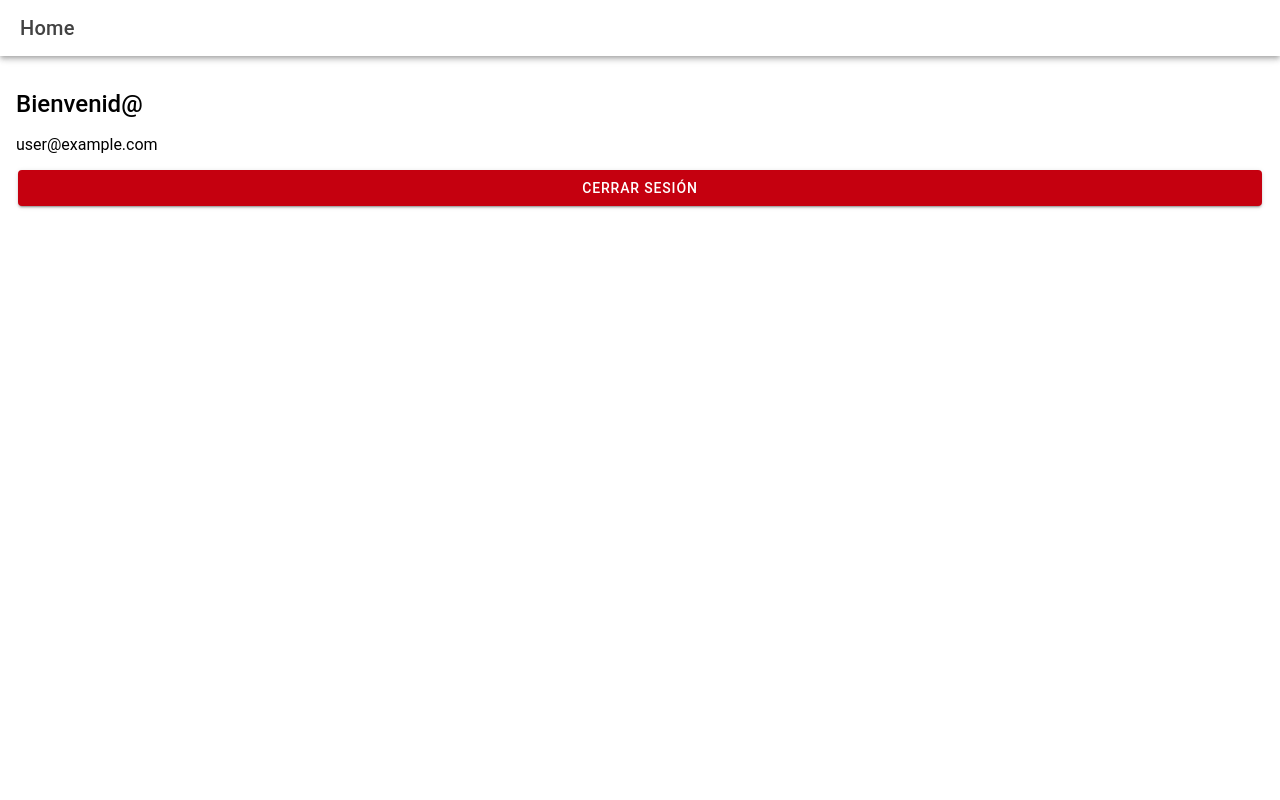
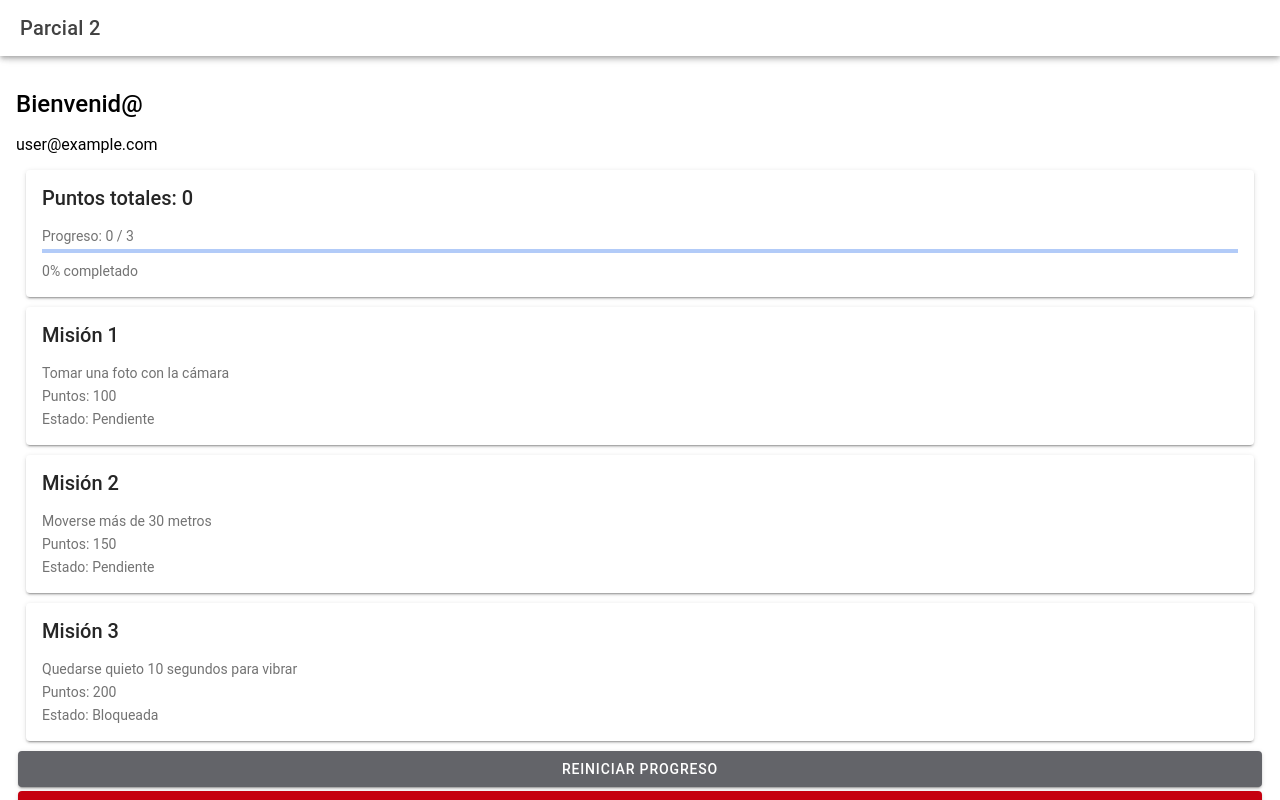
Before and after one commit to hellencc-dev/Desarrollo-Plataformas-Moviles-2026, a React (Vite) app in the folder parcial-2/parcial-app/: page /home in a window 1280 px wide. Built offline with nearby package versions, Linux system fonts and the light colour scheme; no server answers; sample sign-in values are in the browser's storage.

Commit message:
Progreso de misiones en home

```diff
--- /dev/null
+++ b/parcial-2/parcial-app/src/hooks/useGameProgress.ts
@@ -0,0 +1,114 @@
+import { useEffect, useMemo, useState } from "react";
+
+interface Mission {
+  id: number;
+  title: string;
+  description: string;
+  points: number;
+  completed: boolean;
+  unlocked: boolean;
+}
+
+export function useGameProgress(userId?: string) {
+  const initialMissions: Mission[] = [
+    {
+      id: 1,
+      title: "Misión 1",
+      description: "Tomar una foto con la cámara",
+      points: 100,
+      completed: false,
+      unlocked: true,
+    },
+    {
+      id: 2,
+      title: "Misión 2",
+      description: "Moverse más de 30 metros",
+      points: 150,
+      completed: false,
+      unlocked: true,
+    },
+    {
+      id: 3,
+      title: "Misión 3",
+      description: "Quedarse quieto 10 segundos para vibrar",
+      points: 200,
+      completed: false,
+      unlocked: false,
+    },
+  ];
+
+  const [missions, setMissions] = useState<Mission[]>(initialMissions);
+  const [points, setPoints] = useState(0);
+
+  const storageKey = userId ? `parcial2_${userId}` : "parcial2_guest";
+
+  useEffect(() => {
+    if (!userId) return;
+
+    const savedData = localStorage.getItem(storageKey);
+
+    if (savedData) {
+      const parsed = JSON.parse(savedData);
+      setMissions(parsed.missions || initialMissions);
+      setPoints(parsed.points || 0);
+    } else {
+      setMissions(initialMissions);
+      setPoints(0);
+    }
+  }, [userId, storageKey]);
+
+  useEffect(() => {
+    if (!userId) return;
+
+    localStorage.setItem(
+      storageKey,
+      JSON.stringify({
+        missions,
+        points,
+      })
+    );
+  }, [missions, points, userId, storageKey]);
+
+  const completedCount = useMemo(() => {
+    return missions.filter((mission) => mission.completed).length;
+  }, [missions]);
+
+  const progress = useMemo(() => {
+    return completedCount / missions.length;
+  }, [completedCount, missions]);
+
+  const resetProgress = () => {
+    setMissions(initialMissions);
+    setPoints(0);
+  };
+
+  const completeMission = (missionId: number) => {
+    const mission = missions.find((m) => m.id === missionId);
+
+    if (!mission || mission.completed || !mission.unlocked) return;
+
+    const updatedMissions = missions.map((m) =>
+      m.id === missionId ? { ...m, completed: true } : m
+    );
+
+    if (missionId === 2) {
+      const withUnlockedMission3 = updatedMissions.map((m) =>
+        m.id === 3 ? { ...m, unlocked: true } : m
+      );
+      setMissions(withUnlockedMission3);
+    } else {
+      setMissions(updatedMissions);
+    }
+
+    setPoints((prev) => prev + mission.points);
+  };
+
+  return {
+    missions,
+    points,
+    progress,
+    completedCount,
+    resetProgress,
+    completeMission,
+  };
+}
--- a/parcial-2/parcial-app/src/pages/Home.tsx
+++ b/parcial-2/parcial-app/src/pages/Home.tsx
@@ -1,17 +1,31 @@
 import {
   IonButton,
+  IonCard,
+  IonCardContent,
+  IonCardHeader,
+  IonCardTitle,
   IonContent,
   IonHeader,
   IonPage,
+  IonProgressBar,
   IonTitle,
   IonToolbar,
 } from "@ionic/react";
 import { useHistory } from "react-router-dom";
 import { useAuthContext } from "../context/AuthContext";
+import { useGameProgress } from "../hooks/useGameProgress";
 
 export default function Home() {
   const history = useHistory();
   const { user, logout } = useAuthContext();
+
+  const {
+    missions,
+    points,
+    progress,
+    completedCount,
+    resetProgress,
+  } = useGameProgress(user?.uid);
 
   const handleLogout = async () => {
     await logout();
@@ -22,13 +36,54 @@ export default function Home() {
     <IonPage>
       <IonHeader>
         <IonToolbar>
-          <IonTitle>Home</IonTitle>
+          <IonTitle>Parcial 2</IonTitle>
         </IonToolbar>
       </IonHeader>
 
       <IonContent className="ion-padding">
         <h2>Bienvenid@</h2>
         <p>{user?.email}</p>
+
+        <IonCard>
+          <IonCardHeader>
+            <IonCardTitle>Puntos totales: {points}</IonCardTitle>
+          </IonCardHeader>
+
+          <IonCardContent>
+            <p>
+              Progreso: {completedCount} / {missions.length}
+            </p>
+            <IonProgressBar value={progress}></IonProgressBar>
+            <p style={{ marginTop: "8px" }}>
+              {Math.round(progress * 100)}% completado
+            </p>
+          </IonCardContent>
+        </IonCard>
+
+        {missions.map((mission) => (
+          <IonCard key={mission.id}>
+            <IonCardHeader>
+              <IonCardTitle>{mission.title}</IonCardTitle>
+            </IonCardHeader>
+
+            <IonCardContent>
+              <p>{mission.description}</p>
+              <p>Puntos: {mission.points}</p>
+              <p>
+                Estado:{" "}
+                {mission.completed
+                  ? "Completada"
+                  : mission.unlocked
+                  ? "Pendiente"
+                  : "Bloqueada"}
+              </p>
+            </IonCardContent>
+          </IonCard>
+        ))}
+
+        <IonButton expand="block" color="medium" onClick={resetProgress}>
+          Reiniciar progreso
+        </IonButton>
 
         <IonButton expand="block" color="danger" onClick={handleLogout}>
           Cerrar sesión
```
